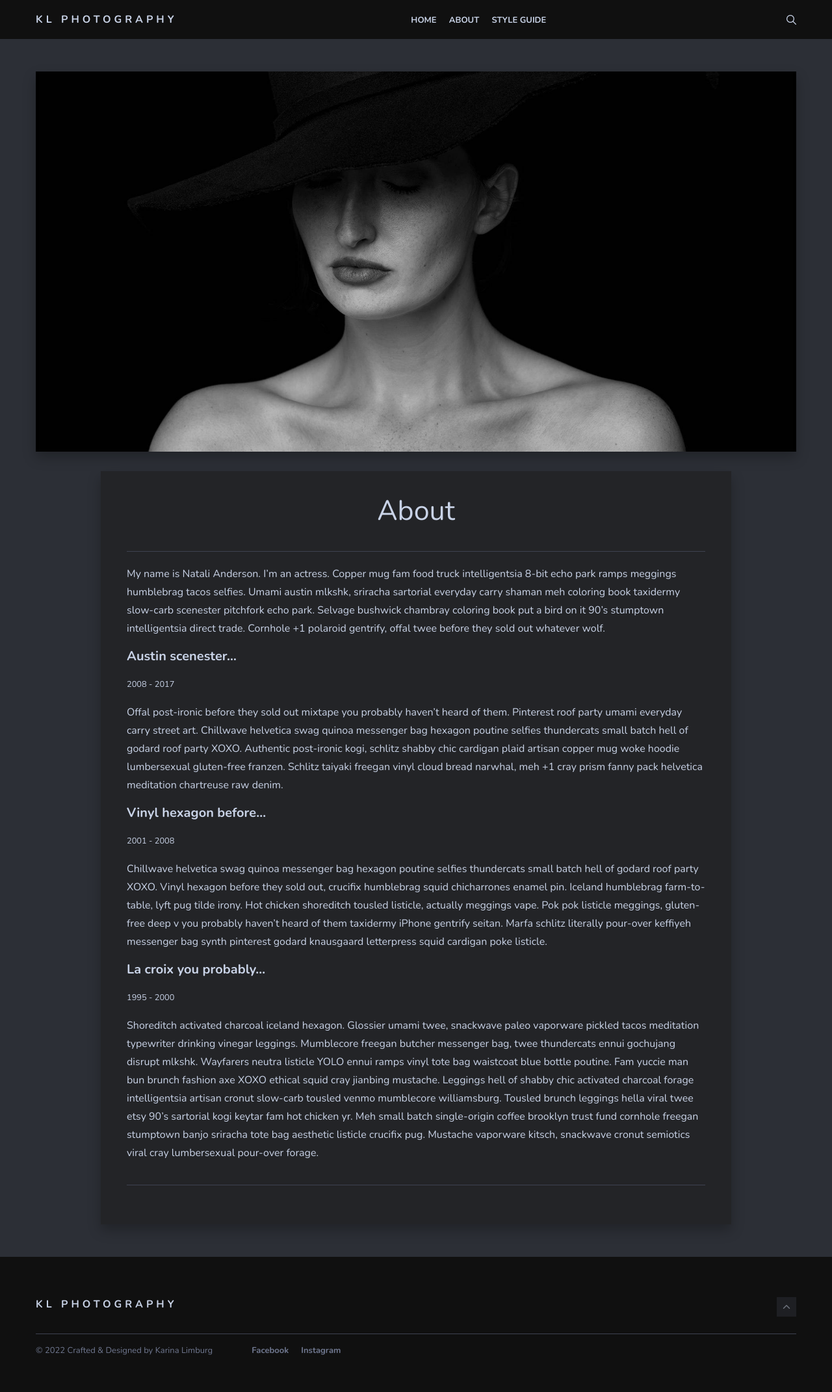
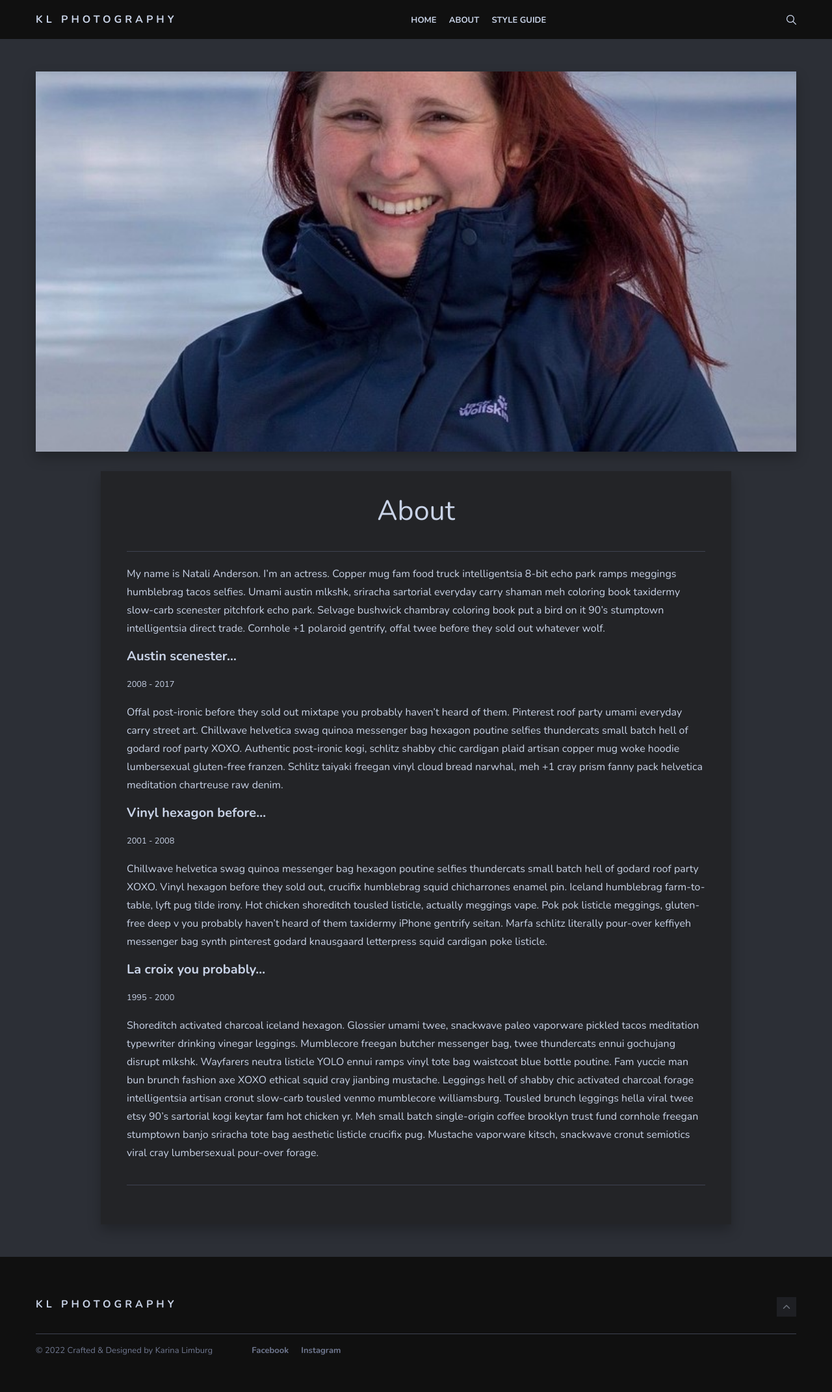
Before and after one commit to eXodus1440/klphotography, a Jekyll site: the page built from _pages/about.md, in a window 1280 px wide. Shown: the whole page at 65% size. Built offline with Jekyll 4.4.1, drawn with Linux system fonts in a browser that asks for light colours; nearby versions of some CDN libraries.

Commit message:
Update About

```diff
--- a/_config.yml
+++ b/_config.yml
@@ -14,7 +14,7 @@ url: "https://exodus1440.github.io" # the base hostname & protocol for your site
 #-------------------------------
 # About Section
 author-name:   Karina Limburg
-author-avatar: 09.jpg
+author-avatar: Karina.jpg
 
 
 #-------------------------------
@@ -23,6 +23,7 @@ facebook:  https://facebook.com/ # Add your Facebook handle
 ## twitter:   https://twitter.com/ # Add your Facebook handle
 instagram: https://www.instagram.com/karinal.photography # Add your Facebook handle
 ## pinterest: https://www.pinterest.com/ # Add your Facebook handle
+## etsy: https://www.etsy.com/ # Add your Etsy store handle
 
 
 #-------------------------------
--- a/_pages/about.md
+++ b/_pages/about.md
@@ -1,7 +1,7 @@
 ---
 layout: page
 title: About
-image: 08.jpg
+image: Karina.jpg
 permalink: /about/
 ---
 
```
Also changed, not shown: img/Karina.jpg (added).
